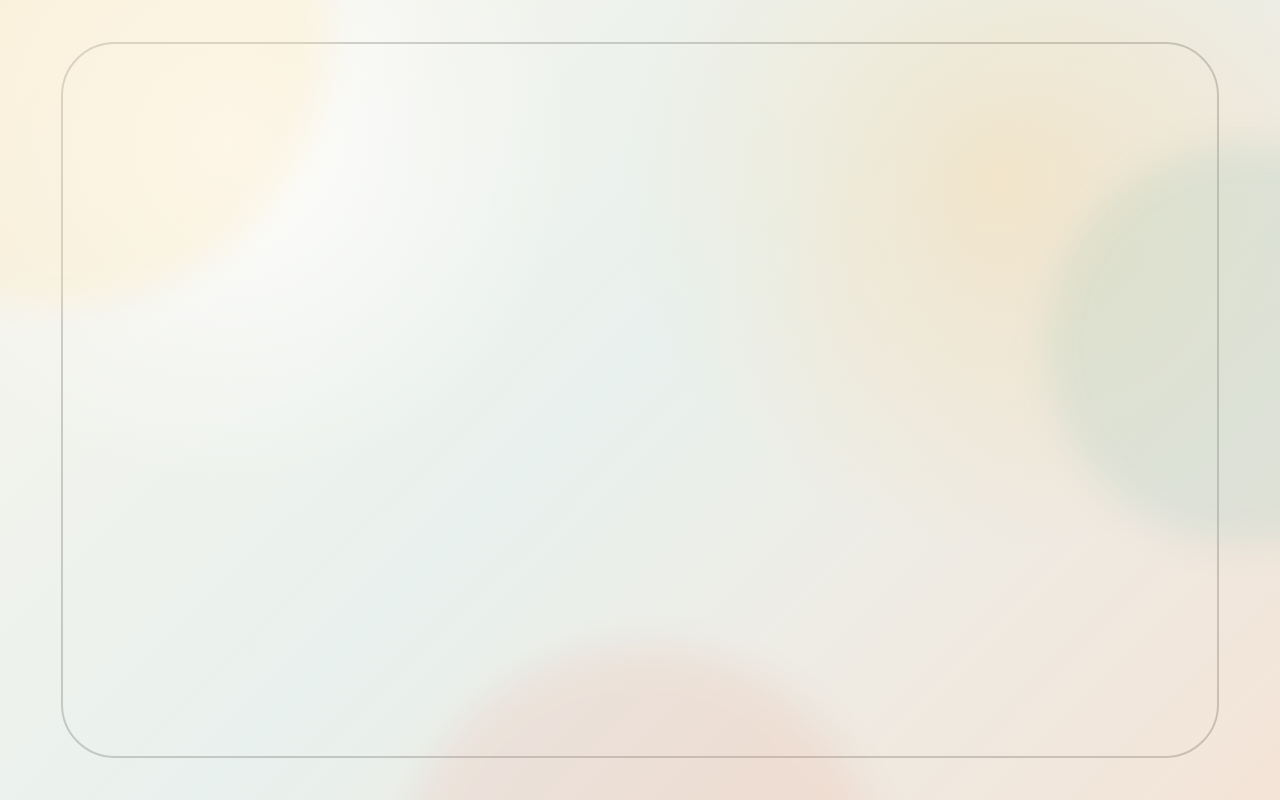
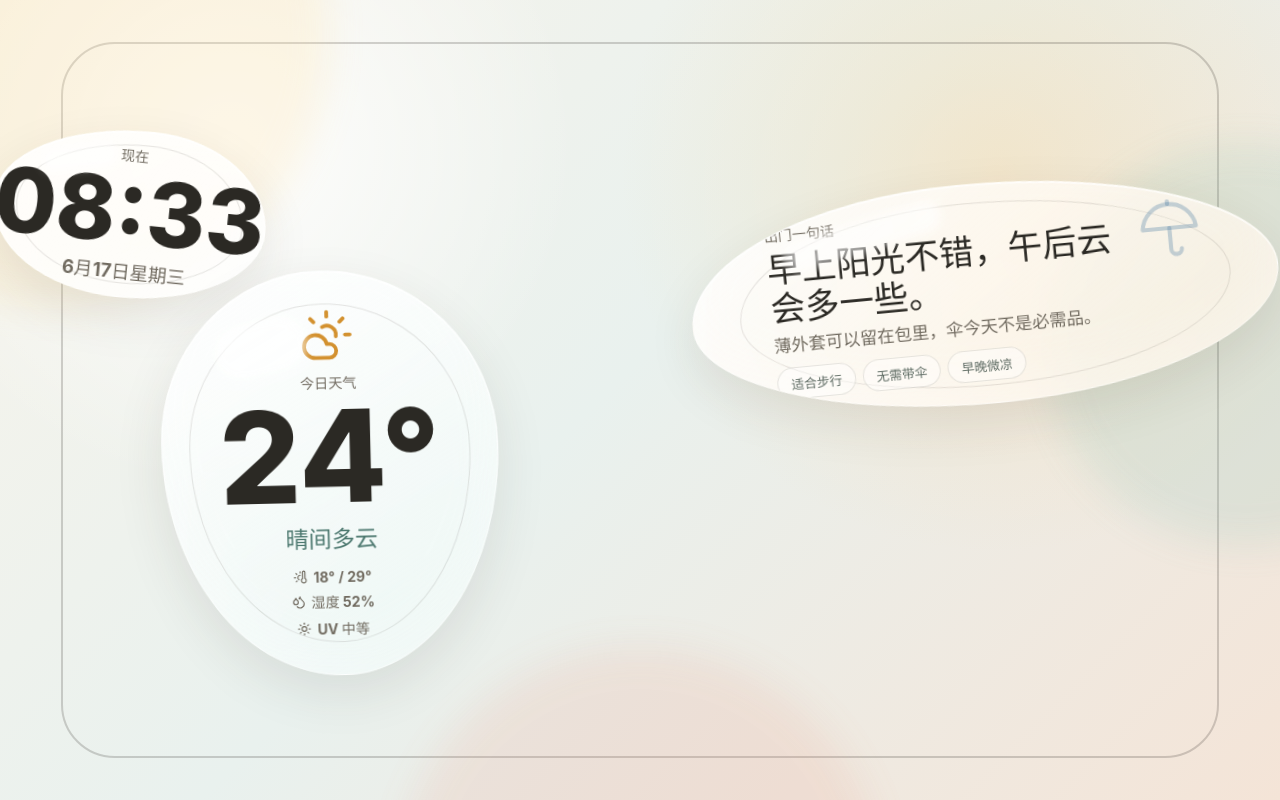
Before and after one commit to wtfllix/Bublink, a React (Vite) app: page / in a window 1280 px wide. Built offline with nearby package versions, Linux system fonts and the light colour scheme.

Commit message:
Animate article opacity and scale

```diff
--- a/src/App.tsx
+++ b/src/App.tsx
@@ -303,6 +303,8 @@ function App() {
           return (
             <motion.article
               animate={{
+                opacity: 1,
+                scale: 1,
                 x: (frame?.x ?? definition.x) - definition.width / 2,
                 y: (frame?.y ?? definition.y) - definition.height / 2,
                 rotate: (frame?.angle ?? 0) * 16,
```
